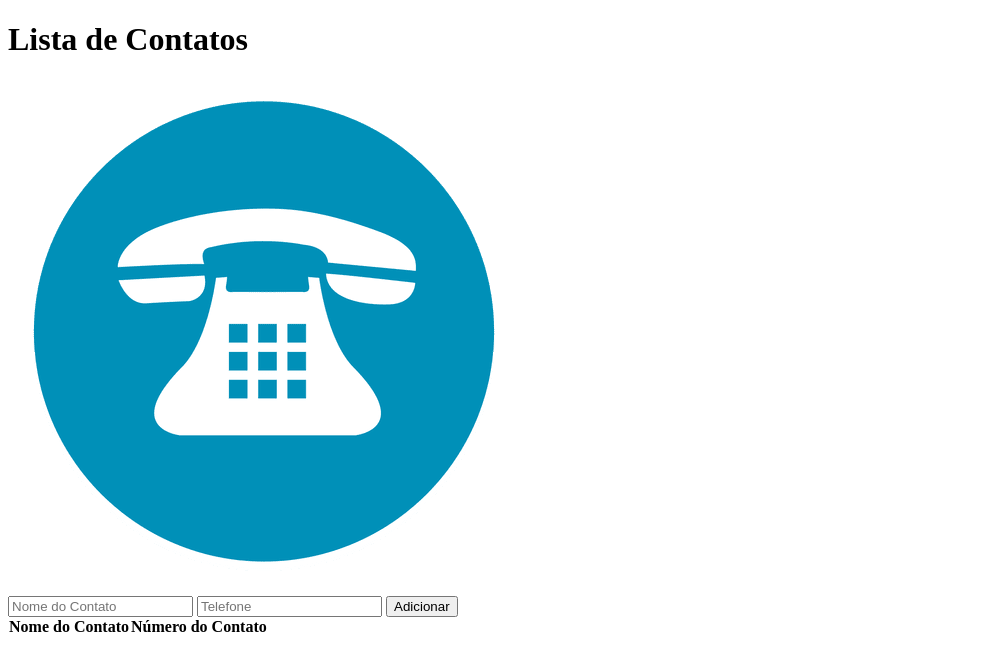
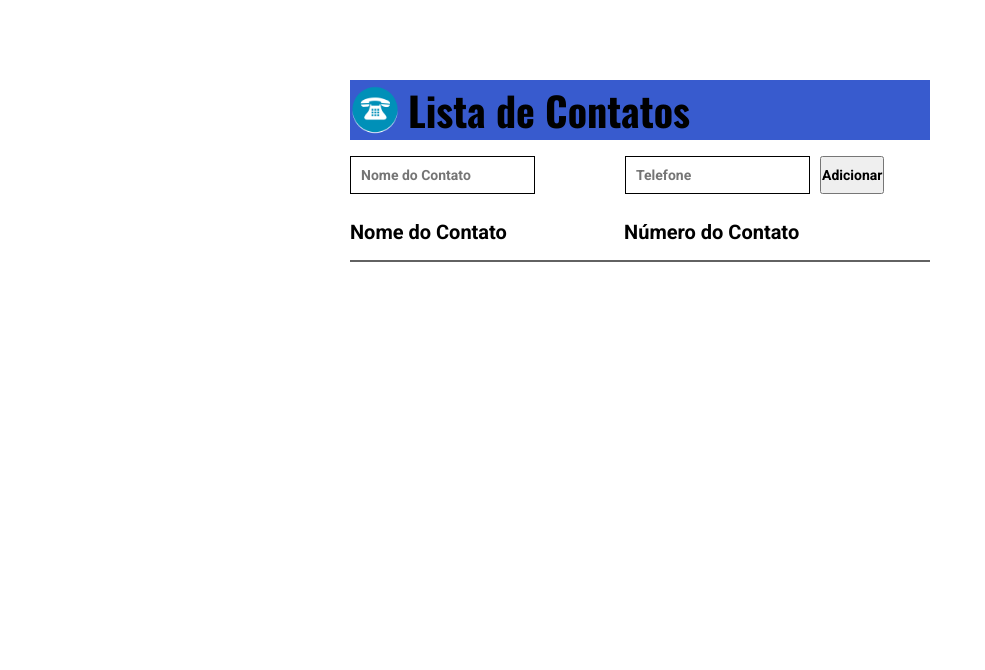
Before and after one commit to NetzZz0/Exerc-cio-Agenda-de-Contatos, a plain HTML site: page index.html in a window 1280 px wide. Shown: the whole page, without its empty margins (0-985 px from the left). Drawn offline with nearby package versions, Linux system fonts and the light colour scheme.

Commit message:
estilizando com style.css

```diff
--- a/index.html
+++ b/index.html
@@ -6,16 +6,21 @@
     <meta name="viewport" content="width=device-width, initial-scale=1.0">
     <title>Agenda de contatos</title>
     <link rel="stylesheet" href="style.css">
+    <link rel="preconnect" href="https://fonts.googleapis.com">
+    <link rel="preconnect" href="https://fonts.gstatic.com" crossorigin>
+    <link
+        href="https://fonts.googleapis.com/css2?family=Oswald:wght@200..700&family=Roboto:ital,wght@0,100;0,300;0,400;0,500;0,700;0,900;1,100;1,300;1,400;1,500;1,700;1,900&display=swap"
+        rel="stylesheet">
 </head>
 
 <body>
 
     <div class="container">
         <header>
+            <img src="./midia/telephone-round-icon-adbf4a.png" alt="Telefone">
             <h1>
                 Lista de Contatos
             </h1>
-            <img src="./midia/telephone-round-icon-adbf4a.png" alt="Telefone">
         </header>
         <form>
             <input type="text" id="nome" required placeholder="Nome do Contato">
@@ -34,7 +39,6 @@
                 </tr>
             </thead>
             <tbody>
-
             </tbody>
         </table>
         <div class="container">
--- a/style.css
+++ b/style.css
@@ -0,0 +1,88 @@
+* {
+    padding: 0;
+    margin: 0;
+    box-sizing: border-box;
+    font-family: "Roboto", sans-serif;
+}
+
+body {
+    background-color: #fff;
+    padding: 80px;
+}
+
+header {
+    display: flex;
+    align-items: center;
+    background-color: rgb(56, 91, 206);
+    margin-bottom: 16px;
+}
+
+header img {
+    height: 50px;
+    margin-right: 8px;
+}
+
+h1 {
+    font-family: "Oswald", sans-serif;
+    font-size: 40px;
+}
+
+.container {
+    max-width: 580px;
+    width: 100%;
+    margin: 0 auto;
+}
+
+form {
+    margin-bottom: 10px;
+    display: flex;
+    width: 100%;
+}
+
+#nome {
+    font-size: 14px;
+    font-weight: bold;
+    background-color: #fff;
+    border: 1px solid black;
+    padding: 10px;
+    margin-right: 90px;
+}
+
+#telefone {
+    font-size: 14px;
+    font-weight: bold;
+    background-color: #fff;
+    border: 1px solid black;
+    padding: 10px;
+    margin-right: 10px;
+}
+
+
+form button {
+    font-size: 14px;
+    font-weight: bold;
+    cursor: pointer;
+}
+
+form button:hover {
+    background-color: #b9b9b9;
+}
+
+table {
+    width:100%;
+}
+
+table th {
+    padding: 16px 0;
+    text-align: left;
+    font-size: 20px;
+    font-weight: bold;
+    border-bottom: 2px solid rgba(12, 12, 12, 0.644);
+}
+
+table td {
+    padding: 16px 0;
+    text-align: left;
+    font-size: 14px;
+    border-bottom: 1px solid rgba(128, 128, 128, 0.466);
+}
```
